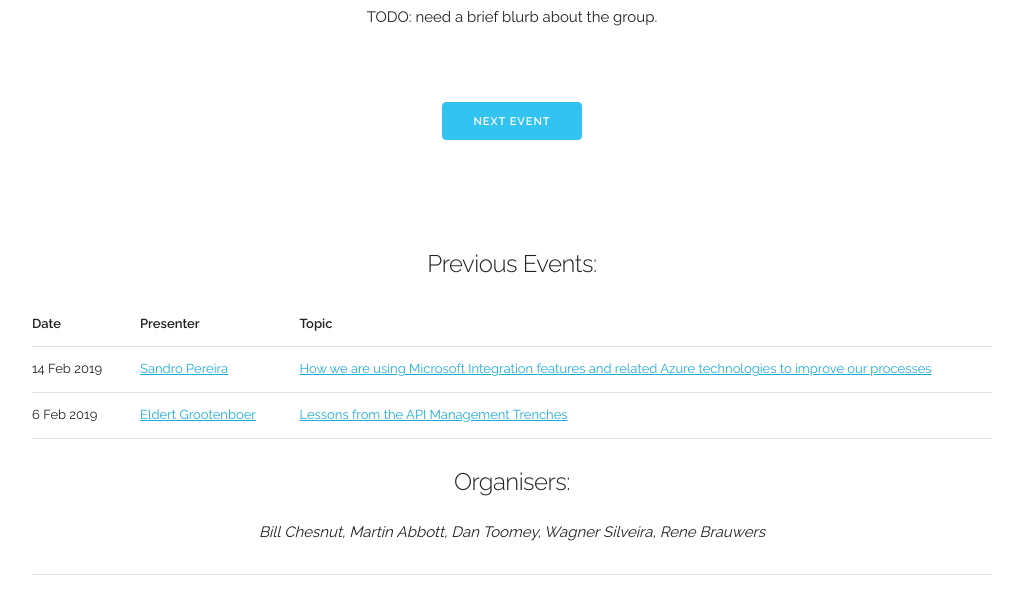
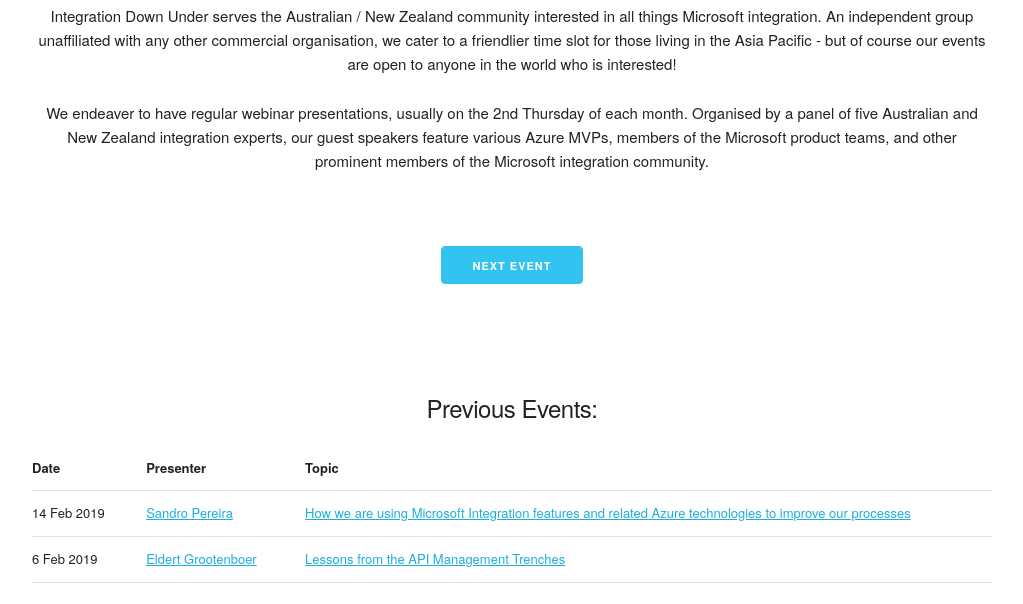
Before and after one commit to dtoomey/idu, a plain HTML site: page index.html in a window 1280 px wide. Shown: the part 371-975 px from the top of the page, without its empty margins (128-1151 px from the left). Drawn offline with Linux system fonts and the light colour scheme.

Commit message:
Updated blurb about IDU

```diff
--- a/index.html
+++ b/index.html
@@ -6,7 +6,7 @@
     <!-- Basic Page Needs
   –––––––––––––––––––––––––––––––––––––––––––––––––– -->
     <meta charset="utf-8">
-    <title>Your page title here :)</title>
+    <title>Integration Down Under</title>
     <meta name="description" content="">
     <meta name="author" content="">
 
@@ -16,7 +16,7 @@
 
     <!-- FONT
   –––––––––––––––––––––––––––––––––––––––––––––––––– -->
-    <link href="//fonts.googleapis.com/css?family=Raleway:400,300,600" rel="stylesheet" type="text/css">
+    <!-- <link href="//fonts.googleapis.com/css?family=Raleway:400,300,600" rel="stylesheet" type="text/css"> -->
 
     <!-- CSS
   –––––––––––––––––––––––––––––––––––––––––––––––––– -->
@@ -42,7 +42,13 @@
         <div class="row" style="text-align:center">
             <div class="twelve columns" style="margin-top: 5%; align-content: center ">
                 <h4>Welcome to Integration Down Under!</h4>
-                <p>TODO: need a brief blurb about the group.</p>
+                <p>Integration Down Under serves the Australian / New Zealand community interested in all things Microsoft integration.
+                    An independent group unaffiliated with any other commercial organisation, we cater to a friendlier time slot for those
+                    living in the Asia Pacific - but of course our events are open to anyone in the world who is interested!</p>
+
+                <p>We endeaver to have regular webinar presentations, usually on the 2nd Thursday of each month. Organised by a panel of
+                    five Australian and New Zealand integration experts, our guest speakers feature various Azure MVPs, members of the
+                    Microsoft product teams, and other prominent members of the Microsoft integration community. </p>
             </div>
         </div>
         <div class="row" style="text-align:center">
```
